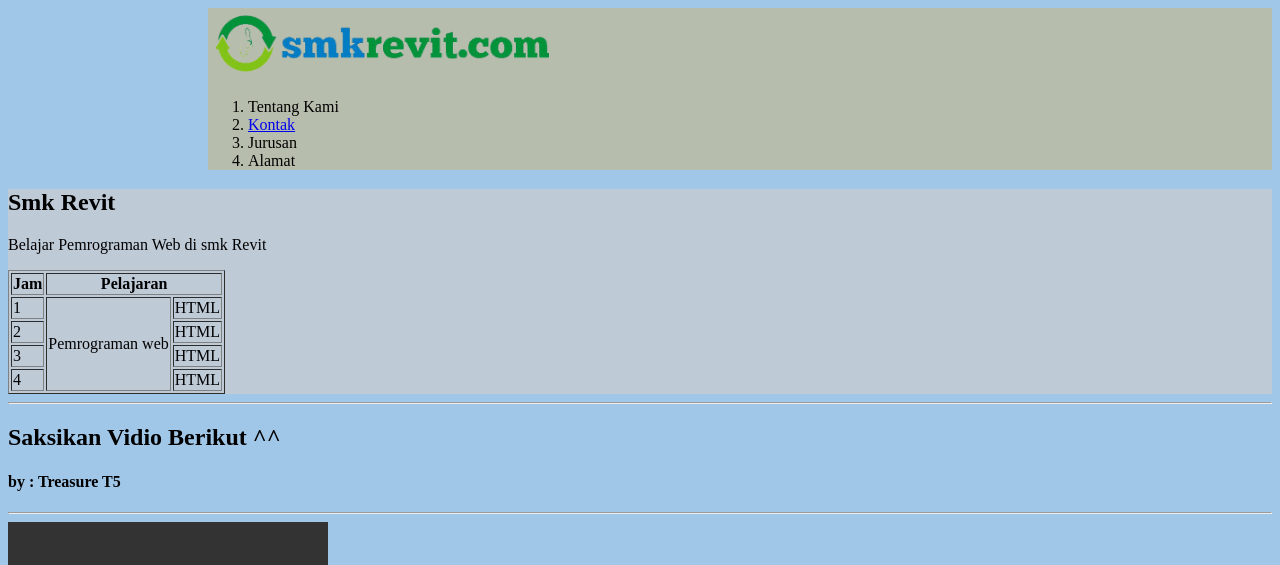
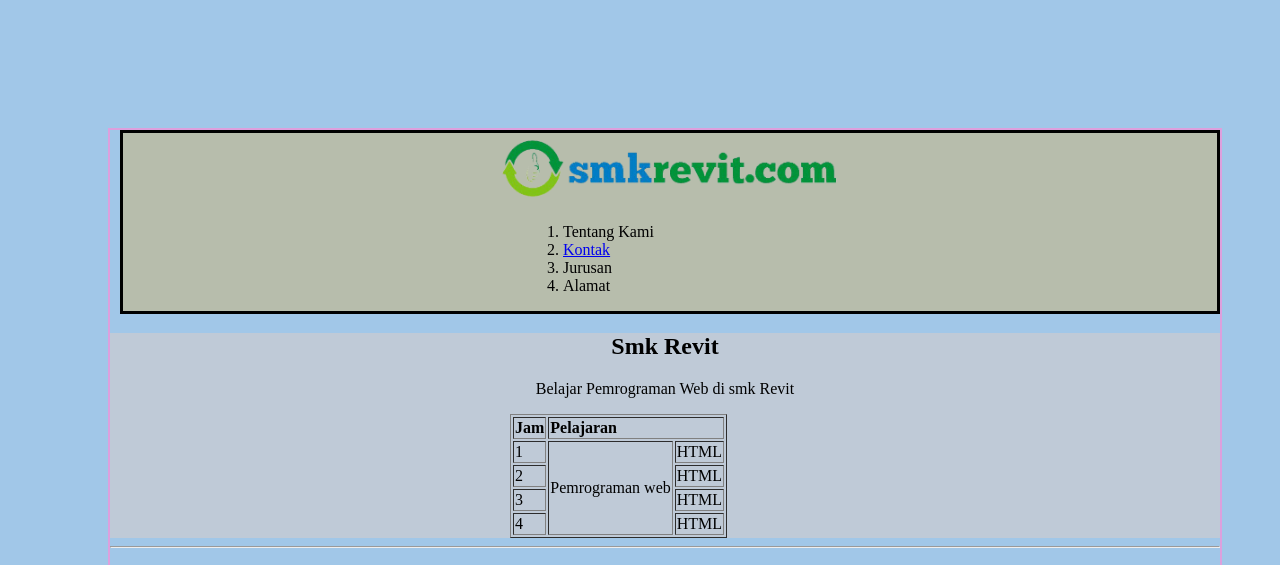
Before and after one commit to ArimbyTabhita/html-css, a plain HTML site: page index.html in a window 1280 px wide. Shown: the top 565 px of the page. Drawn offline with Linux system fonts and the light colour scheme; grey boxes are pictures that could not be loaded.

Commit message:
Versi 2.0
Margin,Padding,Position CSS.

```diff
--- a/index.html
+++ b/index.html
@@ -34,7 +34,7 @@
             <h1> Smk Revit </h1>
             <p> Belajar Pemrograman Web di smk Revit</p>
 
-            <table border="1px">
+            <table border="1px" style="text-align: left">
                 <thead>
                     <tr>
                         <th>Jam</th>
--- a/style.css
+++ b/style.css
@@ -1,12 +1,30 @@
 body{
+    text-align: center;
     background-color: rgb(161, 199, 232);
+    padding-top: 20px;
+}
+div{
+    border:2px solid plum;
+    margin: 100px 50px 50px 100px;
+}
+nav {
+    border: 3px solid black
+}
+table {
+    margin-left: 400px;
 }
 img{
     width: 200px;
 }
 
 .batas {
-    margin-left: 200px;
+    margin-left: 10px;
+
+}
+.batas ol {
+    text-align: left;
+    margin-left: 400px;
+
 }
 .warna{
     background-color: #c2b992b2;
```
